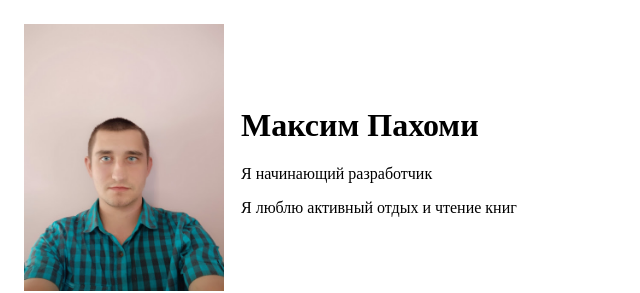
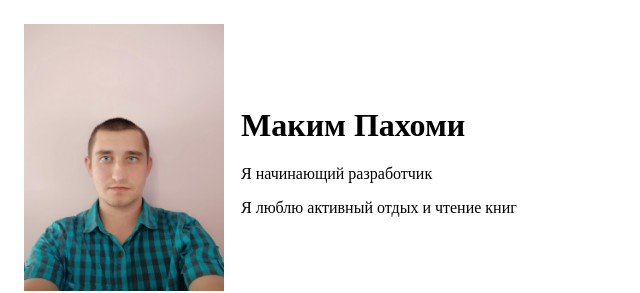
Before and after one commit to madmaxiq/HTML, a plain HTML site: page index.html in a window 1280 px wide. Shown: the top 293 px of the page, 0-640 px from the left. Drawn offline with Linux system fonts and the light colour scheme.

Commit message:
Update index.html

```diff
--- a/index.html
+++ b/index.html
@@ -10,7 +10,7 @@
     <table cellspacing ="15">
         <tr>
             <td><img src="Avatar.jpg" width="200"></td>
-            <td><h1>Максим Пахоми</h1>
+            <td><h1>Маким Пахоми</h1>
                 <p>Я начинающий разработчик</p>
                 <p>Я люблю активный отдых и чтение книг</p></td>
         </tr>
```
